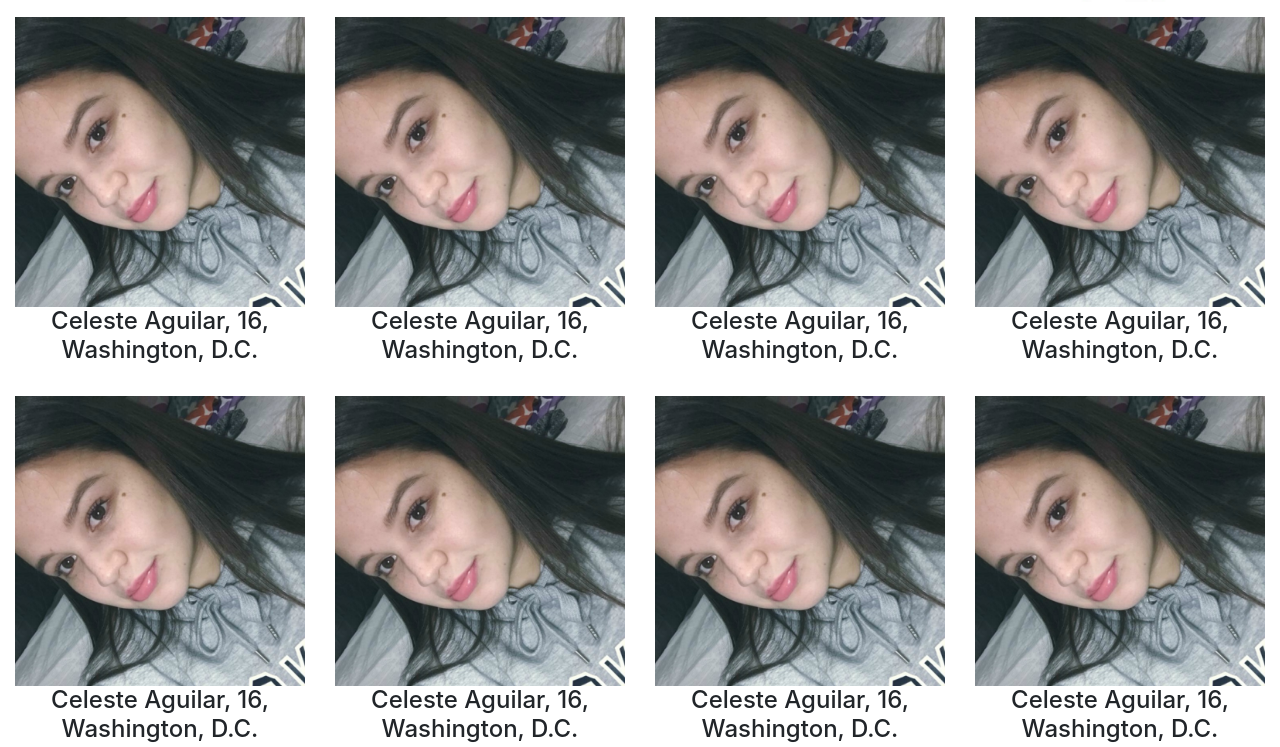
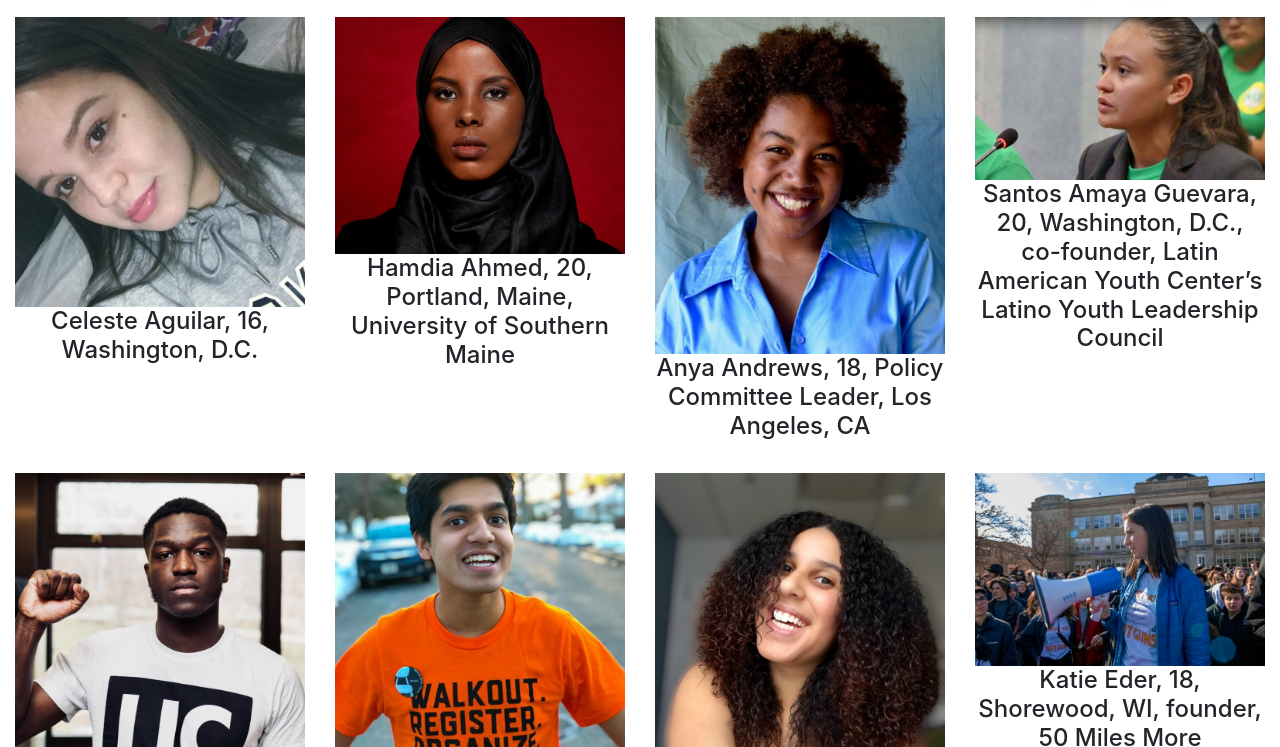
Before and after one commit to valenciaw/Valencia-YouthActivists, a plain HTML site: page index.html in a window 1280 px wide. Shown: the part 53-800 px from the top of the page. Drawn offline with nearby package versions, Linux system fonts and the light colour scheme.

Commit message:
Changed photos

```diff
--- a/index.html
+++ b/index.html
@@ -22,29 +22,29 @@
             <h1>Do Something!</h1>
         </div>
         <div class="col-3">
-            <img class="img-fluid" src="images/socialmediabanner.jpg" alt="socialmediabanner" width="100" height="500"/>
+            <img class="img-fluid " src="images/socialmediabanner.jpg" alt="socialmediabanner" width="100" height="500"/>
         </div>
       </div>
 
       <div class="row">
         <div class="col-3">
-          <img class="img-fluid" src="images/Celeste-Aguilar.jpg" alt="Celeste-Aguilar" />
+          <img class="img-fluid format" src="images/Celeste-Aguilar.jpg" alt="Celeste-Aguilar" />
           <h4 class="text-center">Celeste Aguilar, 16, Washington, D.C.</h4>
         </div>
 
         <div class="col-3">
-          <img class="img-fluid" src="images/Celeste-Aguilar.jpg" alt="Celeste-Aguilar"/>
-            <h4 class="text-center">Celeste Aguilar, 16, Washington, D.C.</h4>
+          <img class="img-fluid format" src="images/Hamdia-Ahmed.jpg" alt="Hamdia-Ahmed"/>
+            <h4 class="text-center">Hamdia Ahmed, 20, Portland, Maine, University of Southern Maine</h4>
         </div>
 
         <div class="col-3">
-          <img class="img-fluid" src="images/Celeste-Aguilar.jpg" alt="Celeste-Aguilar" />
-            <h4 class="text-center">Celeste Aguilar, 16, Washington, D.C.</h4>
+          <img class="img-fluid format" src="images/Anya-Andrews.jpg" alt="Anya-Andrews" />
+            <h4 class="text-center">Anya Andrews, 18, Policy Committee Leader, Los Angeles, CA</h4>
         </div>
 
         <div class="col-3">
-          <img class="img-fluid" src="images/Celeste-Aguilar.jpg" alt="Celeste-Aguilar"/>
-            <h4 class="text-center">Celeste Aguilar, 16, Washington, D.C.</h4>
+          <img class="img-fluid format" src="images/Santos-Amaya-Guevara.jpg" alt="Santos-Amaya-Guevara"/>
+            <h4 class="text-center">Santos Amaya Guevara, 20, Washington, D.C., co-founder, Latin American Youth Center’s Latino Youth Leadership Council</h4>
         </div>
       </div>
 
@@ -52,27 +52,40 @@
 
       <div class="row">
         <div class="col-3">
-          <img class="img-fluid" src="images/Celeste-Aguilar.jpg" alt="Celeste-Aguilar"/>
-            <h4 class="text-center">Celeste Aguilar, 16, Washington, D.C.</h4>
+          <img class="img-fluid format" src="images/Seun-Babaloa.jpg" alt="Seun-Babaloa"/>
+            <h4 class="text-center">Seun Babalola, 20, Bronx, N.Y., Penn State</h4>
         </div>
 
         <div class="col-3">
-          <img class="img-fluid" src="images/Celeste-Aguilar.jpg" alt="Celeste-Aguilar"/>
-            <h4 class="text-center">Celeste Aguilar, 16, Washington, D.C.</h4>
+          <img class="img-fluid format" src="images/Ziad-Ahmed.jpg" alt="Celeste-Aguilar"/>
+            <h4 class="text-center">Ziad Ahmed, 19, Princeton, NJ, Yale University </h4>
         </div>
 
-        <div class="col-3">
-          <img class="img-fluid" src="images/Celeste-Aguilar.jpg" alt="Celeste-Aguilar"/>
-            <h4 class="text-center">Celeste Aguilar, 16, Washington, D.C.</h4>
+        <div class="col-3 format">
+          <img class="img-fluid" src="images/Grace-Dolan-Sandrino.jpg" alt="Grace-Dolan-Sandrino"/>
+            <h4 class="text-center">Grace Dolan-Sandrino, 17, Washington DC </h4>
         </div>
 
-        <div class="col-3">
-          <img class="img-fluid" src="images/Celeste-Aguilar.jpg" alt="Celeste-Aguilar"/>
-            <h4 class="text-center">Celeste Aguilar, 16, Washington, D.C.</h4>
+        <div class="col-3 format">
+          <img class="img-fluid" src="images/Katie-Eder.jpg" alt="Katie-Eder"/>
+            <h4 class="text-center">Katie Eder, 18, Shorewood, WI, founder, 50 Miles More</h4>
+
         </div>
 
 
 
+      </div>
+<br />
+      <div class="row">
+        <div class="col-5">
+          <img class="img-fluid" src="images/Celeste-Aguilar.jpg" alt="Celeste-Aguilar"/>
+        </div>
+        <div class="col-7">
+          <h1 class="text-center"> Celeste Aguilar</h1>
+          <p class="text-center">
+            As a young Latina student, I’m fighting for justice in my society, like equality and safety for all individuals — no matter their immigration status, sex or race. I stand and I speak up for others and I attend marches and protests for rights and participate in any kind of protest that will benefit us, young and old, because it will make a change but we have to work together for change. I do this because I strongly believe that the more people who seek change, the quicker the change will comeI’m only one, but when it comes to numbers, we can all work to make a difference. I matter, and my voice matters. MLK voiced his concerns, and we should join him in this effort.It’s pivotal for all living in the U.S. to stand for social justice issues because without it there wouldn’t be any order. We need a change for future generations to have good morals, positive mindset and to live at peace.
+          </p>
+        </div>
       </div>
 
 
--- a/styles.css
+++ b/styles.css
@@ -0,0 +1,4 @@
+.format {
+  height: 100px;
+  width: 100px;
+}
```
Also changed, not shown: images/Anya-Andrews.jpg (added), images/Grace-Dolan-Sandrino.jpg (added), images/Hamdia-Ahmed.jpg (added), images/Katie-Eder.jpg (added), images/Santos-Amaya-Guevara.jpg (added), images/Seun-Babaloa.jpg (added), images/Ziad-Ahmed.jpg (added).
